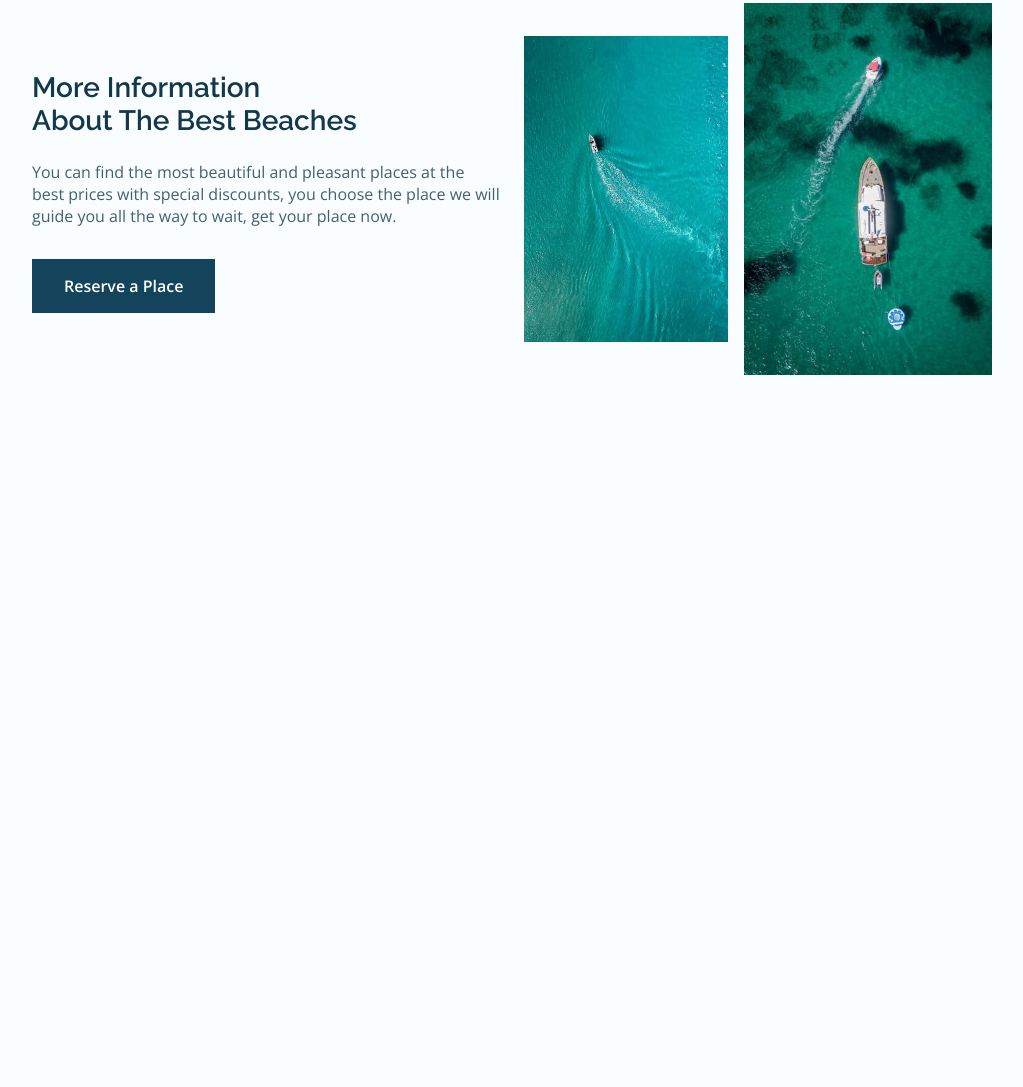
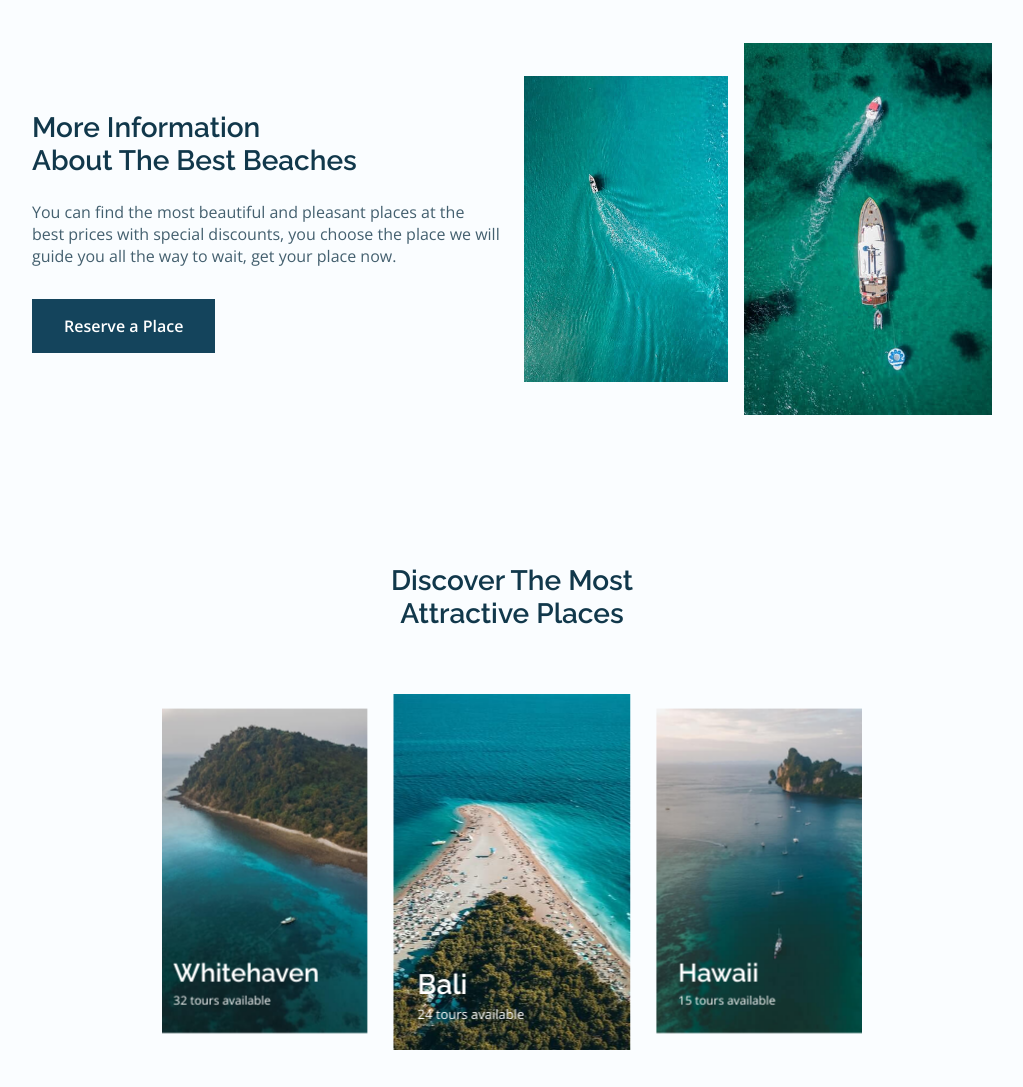
Before and after one commit to findhridoy/travel-guru-v2, a plain HTML site: page index.html in a window 1280 px wide. Shown: the part 869-1956 px from the top of the page, without its empty margins (128-1151 px from the left). Before the commit the page ends 1313 px from the top, so only its background shows below. Drawn offline with nearby package versions, Linux system fonts and the light colour scheme.

Commit message:
discover section added

```diff
--- a/assets/css/style.css
+++ b/assets/css/style.css
@@ -57,7 +57,7 @@
   --img-scale: scale(1.1);
 
   /* ------ header height ------ */
-  --header-height: 3rem;
+  --header-height: 3.5rem;
 }
 @media screen and (min-width: 968px) {
   :root {
@@ -120,7 +120,7 @@ video {
 }
 /* ================== REUSEABLE CSS ================== */
 .section {
-  padding: 4.5rem 0 4rem;
+  padding: 5.5rem 0 2.5rem;
 }
 .section__title {
   font-size: var(--h2-font);
@@ -169,11 +169,9 @@ video {
   width: 100%;
   left: 0;
   top: 0;
-  /* box-shadow: 0 -1px 12px hsla(200, 50%, 15%, 0.15); */
-  /* height: 3rem; */
-  padding: 0.5rem 0;
   background-color: transparent;
   z-index: var(--z-100);
+  padding: 0.5rem 0;
 }
 .nav {
   display: flex;
@@ -192,19 +190,23 @@ video {
 }
 /* For small, medium devices */
 @media screen and (max-width: 767px) {
+  .header {
+    padding: 0;
+  }
   .nav__menu {
     position: fixed;
     bottom: 0;
     left: 0;
     box-shadow: 0 -1px 12px hsla(210, 2%, 36%, 0.15);
     width: 100%;
-    height: 3.5rem;
+    height: var(--header-height);
     display: none;
     align-content: center;
     border-radius: 10px 10px 0 0;
     z-index: var(--z-100);
     background: var(--white-color);
   }
+
   .show-navMenu {
     display: grid;
   }
@@ -218,7 +220,6 @@ video {
 }
 .nav__list {
   justify-content: space-around;
-  /* display: none; */
 }
 .nav__link {
   flex-direction: column;
@@ -243,6 +244,7 @@ video {
 /* Change background header */
 .scroll-header {
   background-color: var(--white-color);
+  box-shadow: 0 -1px 12px hsla(200, 50%, 15%, 0.15);
 }
 .scroll-header .nav__mood--icon {
   color: var(--primary-color);
@@ -290,7 +292,7 @@ video {
   row-gap: 1rem;
 }
 .home__social--link {
-  font-size: var(--h2-font);
+  font-size: var(--h3-font);
   width: max-content;
 }
 .home__info {
@@ -357,6 +359,37 @@ video {
 .about__img--two:hover {
   transform: var(--img-scale);
 }
+
+/* ================== DISCOVER ================== */
+.discover__card {
+  position: relative;
+  width: 220px;
+  overflow: var(--img-hidden);
+}
+.discover__card--content {
+  position: absolute;
+  left: 1rem;
+  bottom: 1.5rem;
+}
+.discover__card--title,
+.discover__card--description {
+  color: var(--white-color);
+}
+.discover__card--title {
+  font-size: var(--h3-font);
+  margin-bottom: var(--x-0-25);
+}
+.discover__card--description {
+  display: block;
+  font-size: var(--smaller-font);
+}
+.discover__card--image {
+  transition: var(--transition);
+}
+.discover__card--image:hover {
+  transform: var(--img-scale);
+}
+
 /* ================== MEDIA QUERIES ================== */
 /* For Small Devices */
 @media screen and (max-width: 320px) {
@@ -394,6 +427,9 @@ video {
 }
 
 @media screen and (min-width: 767px) {
+  .section {
+    padding: 7rem 0 2rem;
+  }
   .logo {
     width: 90px;
   }
@@ -423,6 +459,12 @@ video {
   .about__title {
     margin-bottom: var(--x-1-5);
   }
+  .discover__container {
+    width: 610px;
+    margin-left: auto;
+    margin-right: auto;
+    padding-top: 2rem;
+  }
 }
 /* For Large Devices */
 @media screen and (min-width: 1024px) {
@@ -430,19 +472,26 @@ video {
     margin-left: auto;
     margin-right: auto;
   }
+  .home__container {
+    grid-template-rows: 2fr 0.5fr;
+  }
   .about__img--one {
     width: 230px;
   }
   .about__img--two {
     width: 280px;
   }
+  .discover__container {
+    width: 700px;
+  }
+  .discover__card {
+    width: 237px;
+  }
+  .discover__card--content {
+    left: 1.5rem;
+    bottom: 2rem;
+  }
+  .discover__card--title {
+    font-size: var(--h2-font);
+  }
 }
-/* ================== CSS VARIABLE ================== */
-/* ================== CSS VARIABLE ================== */
-/* ================== CSS VARIABLE ================== */
-/* ================== CSS VARIABLE ================== */
-/* ================== CSS VARIABLE ================== */
-/* ================== CSS VARIABLE ================== */
-/* ================== CSS VARIABLE ================== */
-/* ================== CSS VARIABLE ================== */
-/* ================== CSS VARIABLE ================== */
--- a/assets/js/main.js
+++ b/assets/js/main.js
@@ -1,8 +1,8 @@
 /**======== CHANGE HEADER BACKGROUND ==========*/
 const header = document.getElementById("header");
 const navMenu = document.getElementById("nav__menu");
-function changeBackground() {
-  if (this.scrollY >= 80) {
+function changeHeaderBg() {
+  if (this.scrollY >= 70) {
     header.classList.add("scroll-header");
     navMenu.classList.add("show-navMenu");
   } else {
@@ -10,4 +10,21 @@ function changeBackground() {
     navMenu.classList.remove("show-navMenu");
   }
 }
-window.addEventListener("scroll", changeBackground);
+window.addEventListener("scroll", changeHeaderBg);
+
+/**======== SWIPER ==========*/
+var swiper = new Swiper(".discover__container", {
+  effect: "coverflow",
+  grabCursor: true,
+  centeredSlides: true,
+  slidesPerView: "auto",
+  loop: true,
+  spaceBetween: 40,
+  coverflowEffect: {
+    rotate: 0,
+    stretch: 0,
+    depth: 100,
+    modifier: 1,
+    slideShadows: false,
+  },
+});
--- a/index.html
+++ b/index.html
@@ -131,6 +131,50 @@
         </div>
       </div>
     </section>
+
+    <!-- -------------- DISCOVER SECTION -------------- -->
+    <section class="discover section" id="discover">
+      <h2 class="section__title">Discover the most <br> attractive places</h2>
+      <div class="discover__container container swiper">
+        <div class="swiper-wrapper">
+          <!-- -------------- DISCOVER 1 -------------- -->
+          <div class="discover__card swiper-slide">
+            <img class="discover__card--image" src="/assets/images/discover1.jpg" alt="discover image">
+            <div class="discover__card--content">
+              <h2 class="discover__card--title">Bali</h2>
+              <span class="discover__card--description">24 tours available</span>
+            </div>
+          </div>
+
+          <!-- -------------- DISCOVER 2 -------------- -->
+          <div class="discover__card swiper-slide">
+            <img class="discover__card--image" src="/assets/images/discover2.jpg" alt="discover image">
+            <div class="discover__card--content">
+              <h2 class="discover__card--title">Hawaii</h2>
+              <span class="discover__card--description">15 tours available</span>
+            </div>
+          </div>
+
+          <!-- -------------- DISCOVER 3 -------------- -->
+          <div class="discover__card swiper-slide">
+            <img class="discover__card--image" src="/assets/images/discover3.jpg" alt="discover image">
+            <div class="discover__card--content">
+              <h2 class="discover__card--title">Hvar</h2>
+              <span class="discover__card--description">18 tours available</span>
+            </div>
+          </div>
+
+          <!-- -------------- DISCOVER 4 -------------- -->
+          <div class="discover__card swiper-slide">
+            <img class="discover__card--image" src="/assets/images/discover4.jpg" alt="discover image">
+            <div class="discover__card--content">
+              <h2 class="discover__card--title">Whitehaven</h2>
+              <span class="discover__card--description">32 tours available</span>
+            </div>
+          </div>
+        </div>
+      </div>
+    </section>
   </main>
 
   <!-- -------------- SWIPER JS -------------- -->
```
